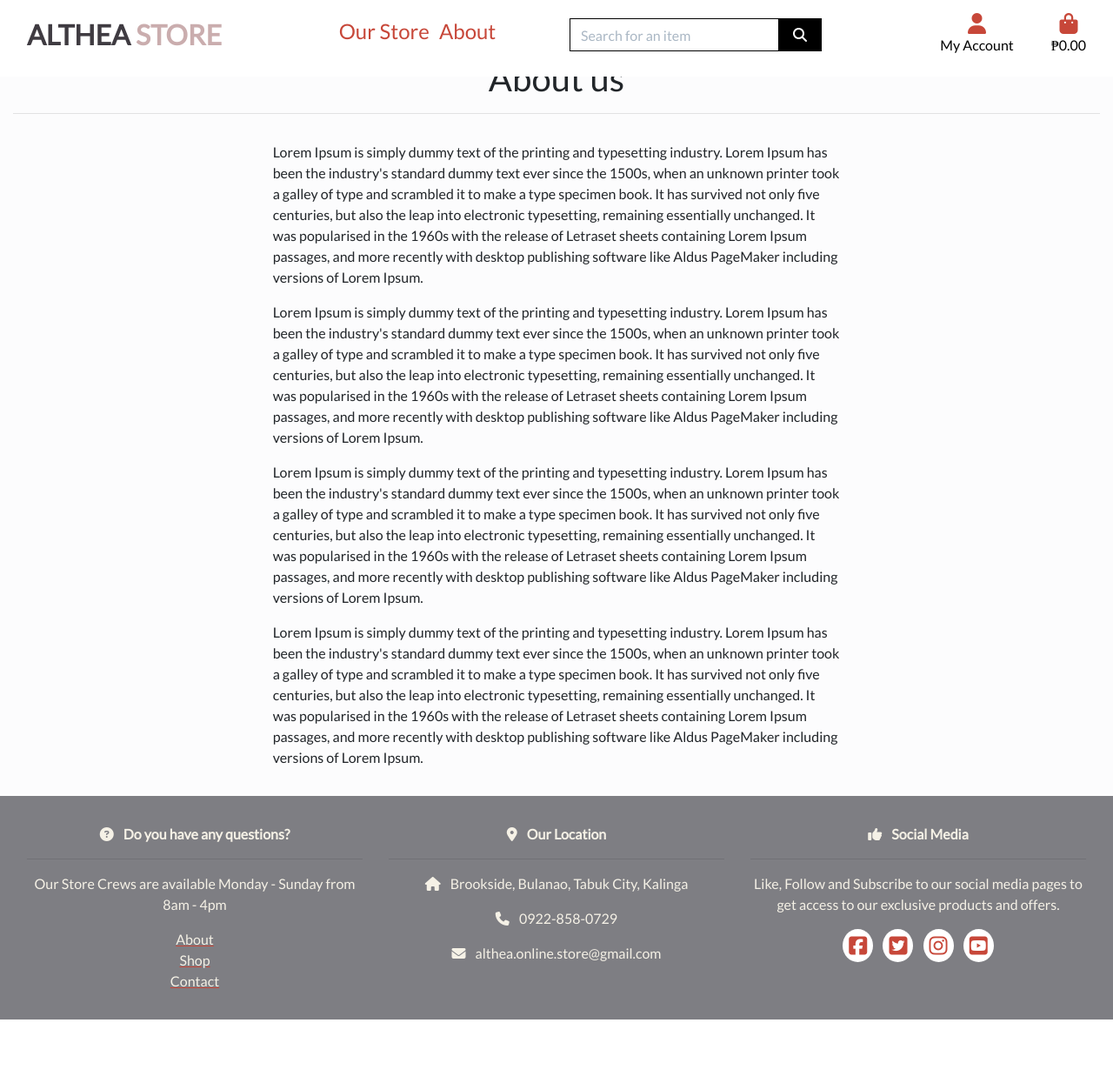
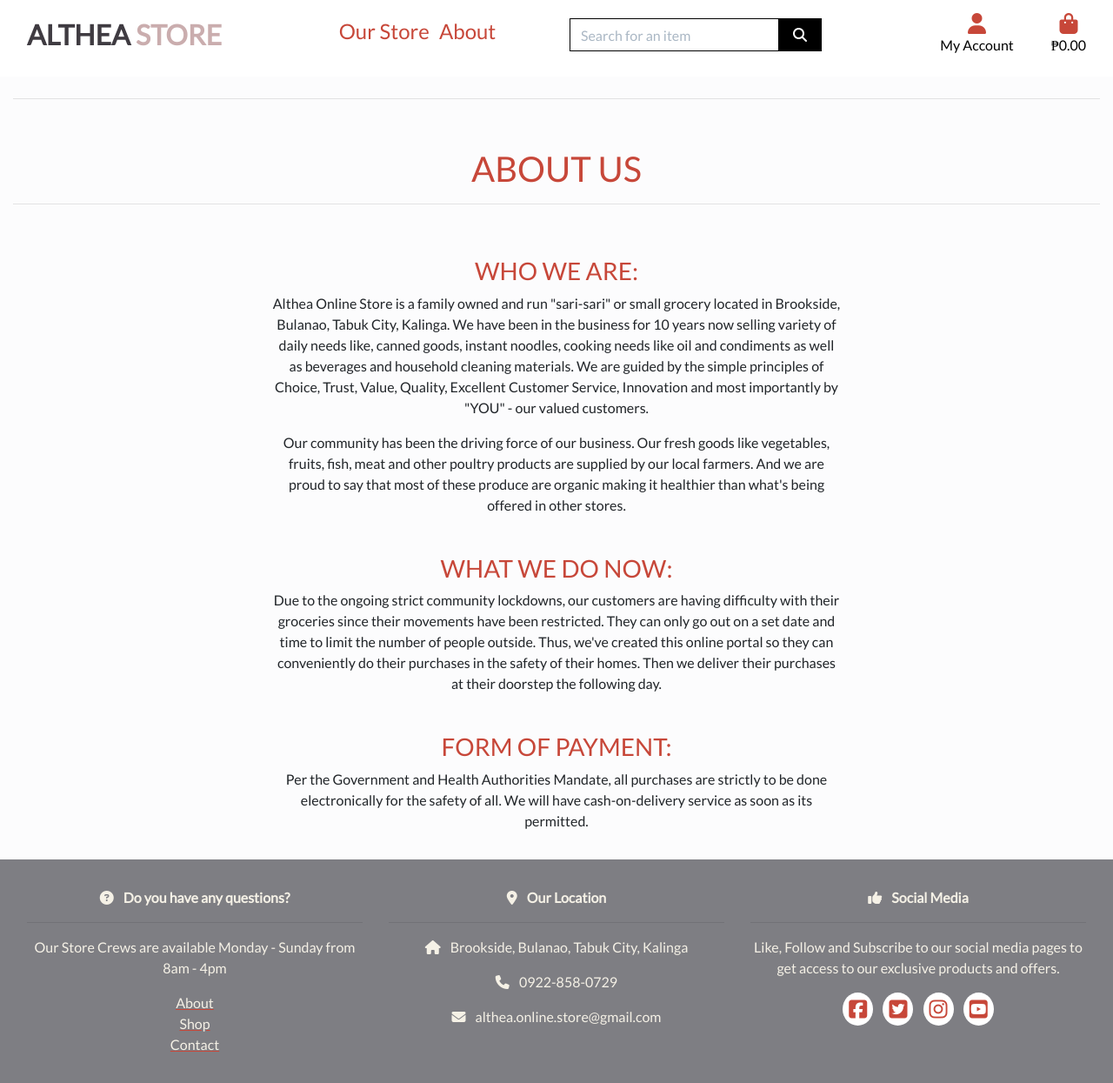
Before and after one commit to Code-Institute-Submissions/althea, a Django app: page /about_us/ in a window 1280 px wide. Shown: the whole page at 87% size. Before the commit the page ends 1172 px from the top, so only its background shows below. Run offline with Django 3.2, Linux system fonts and the light colour scheme; parts of the project's set-up code (start-up, migrations or seed data) failed here and were passed over; some libraries are stand-ins or nearby versions; some web fonts are replaced.

Commit message:
Added about me write up

```diff
--- a/contact/views.py
+++ b/contact/views.py
@@ -1,6 +1,7 @@
 from django.shortcuts import render
 from .models import Contact
 from django.core.mail import send_mail, BadHeaderError
+from django.http import HttpResponse
 
 
 def contact_us(request):
@@ -18,7 +19,7 @@
             subject = "Althea Store Inquiry"
             message = post.message = request.POST.get(
                 "cmessage") + " From: " + post.full_name + " Sender's Email Address " + post.email + post.phone_number
-            from_email = "tasteworldsnacks@example.com"
+            from_email = "althea.online.store@gmail.com"
             if subject and message and from_email:
                 try:
                     send_mail(
--- a/home/templates/home/about_us.html
+++ b/home/templates/home/about_us.html
@@ -1,12 +1,20 @@
 {% extends "base.html" %}
 {% load static %}
+
+{% block page_header %}
+    <div class="container header-container">
+        <div class="row">
+            <div class="col"></div>
+        </div>
+    </div>
+{% endblock %}
 
 {% block content %}
 <div class="container-fluid">
     <div class="row">
         <div class="col-12 text-center">
             <hr>
-            <h1>About us</h1>
+            <h1 class="our-store">About us</h1>
             <hr>
         </div>
     </div>
@@ -14,19 +22,23 @@
 <div class="container">
     <div class="row">
         <div class="col-sm-12 col-lg-8 offset-lg-2 py-3">
-            <p>
-                Lorem Ipsum is simply dummy text of the printing and typesetting industry. Lorem Ipsum has been the industry's standard dummy text ever since the 1500s, when an unknown printer took a galley of type and scrambled it to make a type specimen book. It has survived not only five centuries, but also the leap into electronic typesetting, remaining essentially unchanged. It was popularised in the 1960s with the release of Letraset sheets containing Lorem Ipsum passages, and more recently with desktop publishing software like Aldus PageMaker including versions of Lorem Ipsum.
-
+            <h3 class="text-center our-store">Who we are:</h3>
+            <p class="text-center">
+                Althea Online Store is a family owned and run "sari-sari" or small grocery located in Brookside, Bulanao, Tabuk City, Kalinga. We have been in the business for 10 years now selling variety of daily needs like, canned goods, instant noodles, cooking needs like oil and condiments as well as beverages and household cleaning materials. We are guided by the simple principles of Choice, Trust, Value, Quality, Excellent Customer Service, Innovation and most importantly by "YOU" - our valued customers.
             </p>
 
-            <p>
-               Lorem Ipsum is simply dummy text of the printing and typesetting industry. Lorem Ipsum has been the industry's standard dummy text ever since the 1500s, when an unknown printer took a galley of type and scrambled it to make a type specimen book. It has survived not only five centuries, but also the leap into electronic typesetting, remaining essentially unchanged. It was popularised in the 1960s with the release of Letraset sheets containing Lorem Ipsum passages, and more recently with desktop publishing software like Aldus PageMaker including versions of Lorem Ipsum.
+            <p class="text-center">
+               Our community has been the driving force of our business. Our fresh goods like vegetables, fruits, fish, meat and other poultry products are supplied by our local farmers. And we are proud to say that most of these produce are organic making it healthier than what's being offered in other stores.
             </p>
-            <p>
-                Lorem Ipsum is simply dummy text of the printing and typesetting industry. Lorem Ipsum has been the industry's standard dummy text ever since the 1500s, when an unknown printer took a galley of type and scrambled it to make a type specimen book. It has survived not only five centuries, but also the leap into electronic typesetting, remaining essentially unchanged. It was popularised in the 1960s with the release of Letraset sheets containing Lorem Ipsum passages, and more recently with desktop publishing software like Aldus PageMaker including versions of Lorem Ipsum.
+
+            <h3 class="text-center our-store">What we do now:</h3>
+            <p class="text-center">
+                Due to the ongoing strict community lockdowns, our customers are having difficulty with their groceries since their movements have been restricted. They can only go out on a set date and time to limit the number of people outside. Thus, we've created this online portal so they can conveniently do their purchases in the safety of their homes. Then we deliver their purchases at their doorstep the following day.
             </p>
-            <p>
-                Lorem Ipsum is simply dummy text of the printing and typesetting industry. Lorem Ipsum has been the industry's standard dummy text ever since the 1500s, when an unknown printer took a galley of type and scrambled it to make a type specimen book. It has survived not only five centuries, but also the leap into electronic typesetting, remaining essentially unchanged. It was popularised in the 1960s with the release of Letraset sheets containing Lorem Ipsum passages, and more recently with desktop publishing software like Aldus PageMaker including versions of Lorem Ipsum.
+
+            <h3 class="text-center our-store">Form of Payment:</h3>
+            <p class="text-center">
+                Per the Government and Health Authorities Mandate, all purchases are strictly to be done electronically for the safety of all. We will have cash-on-delivery service as soon as its permitted.
             </p>
         </div>
     </div>
--- a/products/templates/products/product_detail.html
+++ b/products/templates/products/product_detail.html
@@ -93,7 +93,7 @@
                     {% if request.user.is_superuser %}
                         <small class="ml-3">
                             <a href="{% url 'edit_product' product.id %}">Edit</a> |
-                            <a class="text-danger" href="{% url 'delete_product' product.id %}">
+                            <a type="button" class="text-danger" href="{% url 'delete_product' product.id %}">
                                 Delete
                             </a>
                         </small>
--- a/templates/allauth/account/account_inactive.html
+++ b/templates/allauth/account/account_inactive.html
@@ -6,7 +6,7 @@
 
 {% block inner_content %}
 <hr>
-<h2 class="logo-font mb-4">{% trans "Account Inactive" %}</h2>
+<h2 class="our-store mb-4">{% trans "Account Inactive" %}</h2>
 <hr>
 
 <p>{% trans "This account is inactive." %}</p>
--- a/templates/allauth/account/email.html
+++ b/templates/allauth/account/email.html
@@ -6,7 +6,7 @@
 
 {% block inner_content %}
     <hr>
-    <h2 class="logo-font mb-4">{% trans "E-mail Addresses" %}</h2>
+    <h2 class="our-store mb-4">{% trans "E-mail Addresses" %}</h2>
     <hr>
 {% if user.emailaddress_set.all %}
 <p>{% trans 'The following e-mail addresses are associated with your account:' %}</p>
--- a/templates/allauth/account/email_confirm.html
+++ b/templates/allauth/account/email_confirm.html
@@ -8,7 +8,7 @@
 
 {% block inner_content %}
 <hr>
-<h2 class="logo-font mb-4">{% trans "Confirm E-mail Address" %}</h2>
+<h2 class="our-store mb-4">{% trans "Confirm E-mail Address" %}</h2>
 <hr>
 
 {% if confirmation %}
--- a/templates/allauth/account/password_change.html
+++ b/templates/allauth/account/password_change.html
@@ -6,7 +6,7 @@
 
 {% block inner_content %}
     <hr>
-    <h2 class="logo-font mb-4">{% trans "Change Password" %}</h2>
+    <h2 class="our-store mb-4">{% trans "Change Password" %}</h2>
     <hr>
 
     <form method="POST" action="{% url 'account_change_password' %}" class="password_change">
--- a/templates/allauth/account/password_reset.html
+++ b/templates/allauth/account/password_reset.html
@@ -8,7 +8,7 @@
 {% block inner_content %}
 
     <hr>
-    <h2 class="logo-font mb-4">{% trans "Password Reset" %}</h2>
+    <h2 class="our-store mb-4">{% trans "Password Reset" %}</h2>
     <hr>
     {% if user.is_authenticated %}
     {% include "account/snippets/already_logged_in.html" %}
--- a/templates/allauth/account/password_reset_done.html
+++ b/templates/allauth/account/password_reset_done.html
@@ -7,7 +7,7 @@
 
 {% block inner_content %}
     <hr>
-    <h2 class="logo-font mb-4">{% trans "Password Reset" %}</h2>
+    <h2 class="our-store mb-4">{% trans "Password Reset" %}</h2>
     <hr>
 
     {% if user.is_authenticated %}
--- a/templates/allauth/account/password_reset_from_key.html
+++ b/templates/allauth/account/password_reset_from_key.html
@@ -5,7 +5,7 @@
 
 {% block inner_content %}
     <hr>
-    <h2 class="logo-font mb-4">{% if token_fail %}{% trans "Bad Token" %}{% else %}{% trans "Change Password" %}{% endif %}</h2>
+    <h2 class="our-store mb-4">{% if token_fail %}{% trans "Bad Token" %}{% else %}{% trans "Change Password" %}{% endif %}</h2>
     <hr>
 
     {% if token_fail %}
--- a/templates/allauth/account/password_reset_from_key_done.html
+++ b/templates/allauth/account/password_reset_from_key_done.html
@@ -5,7 +5,7 @@
 
 {% block inner_content %}
     <hr>
-    <h2 class="logo-font mb-4">{% trans "Change Password" %}</h2>
+    <h2 class="our-store mb-4">{% trans "Change Password" %}</h2>
     <hr>
     <p>{% trans 'Your password is now changed.' %}</p>
 {% endblock %}
--- a/templates/allauth/account/password_set.html
+++ b/templates/allauth/account/password_set.html
@@ -6,7 +6,7 @@
 
 {% block inner_content %}
     <hr>
-    <h2 class="logo-font mb-4">{% trans "Set Password" %}</h2>
+    <h2 class="our-store mb-4">{% trans "Set Password" %}</h2>
     <hr>
 
     <form method="POST" action="{% url 'account_set_password' %}" class="password_set">
--- a/templates/allauth/account/signup_closed.html
+++ b/templates/allauth/account/signup_closed.html
@@ -6,7 +6,7 @@
 
 {% block inner_content %}
 <hr>
-<h2 class="logo-font mb-4">{% trans "Sign Up Closed" %}</h2>
+<h2 class="our-store mb-4">{% trans "Sign Up Closed" %}</h2>
 <hr>
 
 <p>{% trans "We are sorry, but the sign up is currently closed." %}</p>
--- a/templates/allauth/account/verification_sent.html
+++ b/templates/allauth/account/verification_sent.html
@@ -6,9 +6,9 @@
 
 {% block inner_content %}
     <hr>
-    <h2 class="logo-font mb-4">{% trans "Verify Your E-mail Address" %}</h2>
+    <h2 class="our-store mb-4">{% trans "Verify Your E-mail Address" %}</h2>
     <hr>
 
-    <p>{% blocktrans %}We have sent an e-mail to you for verification. Follow the link provided to finalize the signup process. Please contact us if you do not receive it within a few minutes.{% endblocktrans %}</p>
+    <p class="account-logo-register">{% blocktrans %}We have sent an e-mail to you for verification. Follow the link provided to finalize the signup process. Please contact us if you do not receive it within a few minutes.{% endblocktrans %}</p>
 
 {% endblock %}
--- a/templates/allauth/account/verified_email_required.html
+++ b/templates/allauth/account/verified_email_required.html
@@ -6,7 +6,7 @@
 
 {% block inner_content %}
 <hr>
-<h2 class="logo-font mb-4">{% trans "Verify Your E-mail Address" %}</h2>
+<h2 class="our-store mb-4">{% trans "Verify Your E-mail Address" %}</h2>
 <hr>
 
 {% url 'account_email' as email_url %}
--- a/templates/base.html
+++ b/templates/base.html
@@ -178,7 +178,6 @@
     <!-- Footer -->
     {% include 'includes/footer.html' %}
 
-
     <!-- Js function for the toasts -->
     {% block postloadjs %}
     <script type="text/javascript">
```
Also changed, not shown: Readme/Images/Color Pallette.PNG (added).
